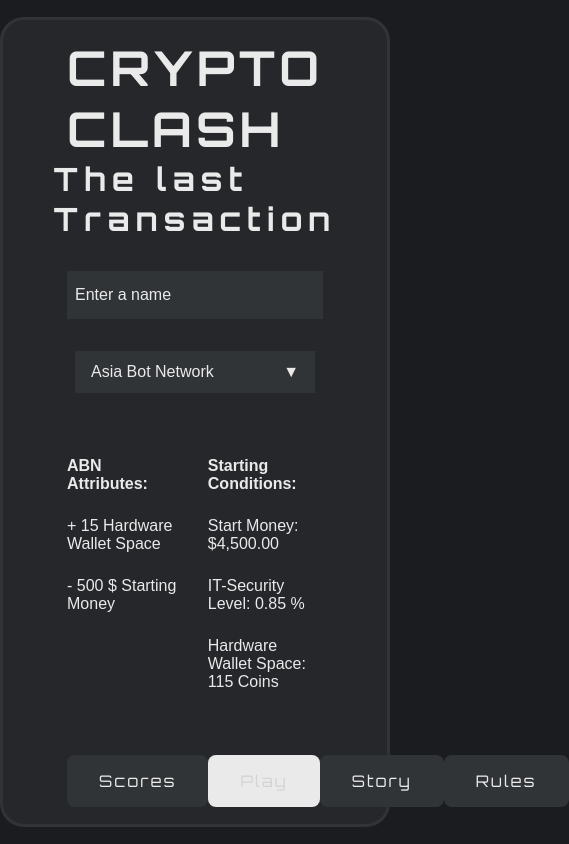
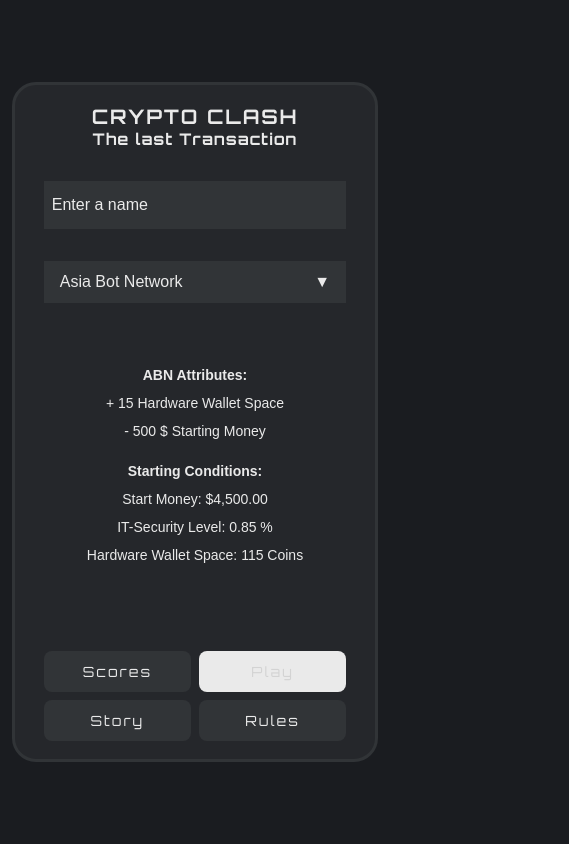
Before and after one commit to maksmuehlbauer/crypto-clash, an Angular app: page / in a window 390 px wide. Shown: the whole page, 569 px wide, since content can reach past the window. Built offline with nearby package versions, Linux system fonts and the light colour scheme.

Commit message:
add mainwindo SCSS

```diff
--- a/src/app/app.component.scss
+++ b/src/app/app.component.scss
@@ -17,3 +17,27 @@
     border-radius: 24px;
     padding: 64px 64px;
 }
+
+@media (max-width: 768px) {
+    .gamebox {
+        padding: 24px 24px;
+    }
+}
+
+@media (max-width: 450px) {
+    .gamebox {
+        padding: 12px 12px;
+    }
+}
+
+@media (max-height: 850px) {
+.gamebox {
+    height: 680px;
+    }
+}
+
+@media (max-height: 680px) {
+    .gamebox {
+        height: 640px;
+        }
+    }
--- a/src/app/game-board/game-board.component.ts
+++ b/src/app/game-board/game-board.component.ts
@@ -41,7 +41,8 @@ export class GameBoardComponent implements OnInit {
   selectedBuyIndex: number = 0;
   stolenCoins: number = 0;
   stolenMoney: number = 0;
-  stolenCoinTag: string = 'none'
+  stolenCoinTag: string = 'none';
+  dayPlayerIsHackable: number = 10;
   wallet: wallet[] = [
     // {
     //   name: 'Bitcoin',
@@ -139,7 +140,7 @@ export class GameBoardComponent implements OnInit {
   }
 
   calculateWalletSecurity() {
-    return Math.random() > this.itSecurity && this.startingDay >= 10
+    return Math.random() > this.itSecurity && this.startingDay >= this.dayPlayerIsHackable
   }
 
 
--- a/src/app/mainwindow/mainwindow.component.html
+++ b/src/app/mainwindow/mainwindow.component.html
@@ -17,7 +17,7 @@
           }
 
       </div>
-      <div class="select-container my-32 px-8">
+      <div class="select-container my-32">
           <div class="custom-select">
             <div class="select-header" (click)="toggleDropdown()">
               <span>{{ gameService.classes[selectedClassIndex].name || 'Choose a faction' }}</span>
--- a/src/app/mainwindow/mainwindow.component.scss
+++ b/src/app/mainwindow/mainwindow.component.scss
@@ -133,3 +133,71 @@ input {
       }
     }
 }
+
+@media (max-width: 768px) {
+  form {
+    width: 90%;
+  }
+
+  .button-container {
+    >a, button {
+        font-size: 14px;
+        padding: 12px 24px;
+    }
+  }
+}
+
+@media (max-width: 600px) {
+  .game-info-container {
+    flex-direction: column;
+    .card {
+        width: 100%;
+        gap: 12px;
+        margin-bottom: 24px;
+        align-items: center;
+    }
+  }
+
+  .button-container {
+    display: grid;
+    grid-template-columns: repeat(2, 1fr);
+    grid-template-rows: repeat(2, auto);
+    gap: 16px;
+    >a, button {
+        padding: 16px 32px;
+    }
+  }
+}
+
+@media (max-width: 450px) {
+  .game-info-container {
+    .card {
+      font-size: 14px;
+    }
+  }
+
+  .button-container {
+    gap: 8px;
+    >a, button {
+        padding: 12px 24px;
+    }
+  }
+}
+
+@media (max-height: 750px) {
+  .input-container {
+    margin-top: 16px !important;
+  }
+
+  .select-container {
+    margin: 16px 0 !important;
+  }
+
+  .game-info-container {
+    margin-top: 32px !important;
+  }
+
+  .button-container {
+    margin-top: 32px !important;
+  }
+}
--- a/src/styles.scss
+++ b/src/styles.scss
@@ -174,3 +174,49 @@ h2 {
     color: lightgray !important;
   }
 }
+
+@media (max-width: 800px) {
+  .desk-max-width {
+    padding: 0 24px;
+  }
+}
+
+@media (max-width: 768px) {
+  h1 {
+    font-size: 40px;
+    letter-spacing: 4px;
+  }
+
+  h2 {
+    font-size: 26px;
+    letter-spacing: 6px;
+  }
+}
+
+@media (max-width: 600px) {
+  h1 {
+    font-size: 28px;
+    letter-spacing: 4px;
+  }
+
+  h2 {
+    font-size: 16px;
+    letter-spacing: 6px;
+  }
+}
+
+@media (max-width: 450px) {
+  .desk-max-width {
+    padding: 0 12px;
+  }
+
+  h1 {
+    font-size: 20px;
+    letter-spacing: 1.8px;
+  }
+
+  h2 {
+    font-size: 16px;
+    letter-spacing: 1px;
+  }
+}
```
